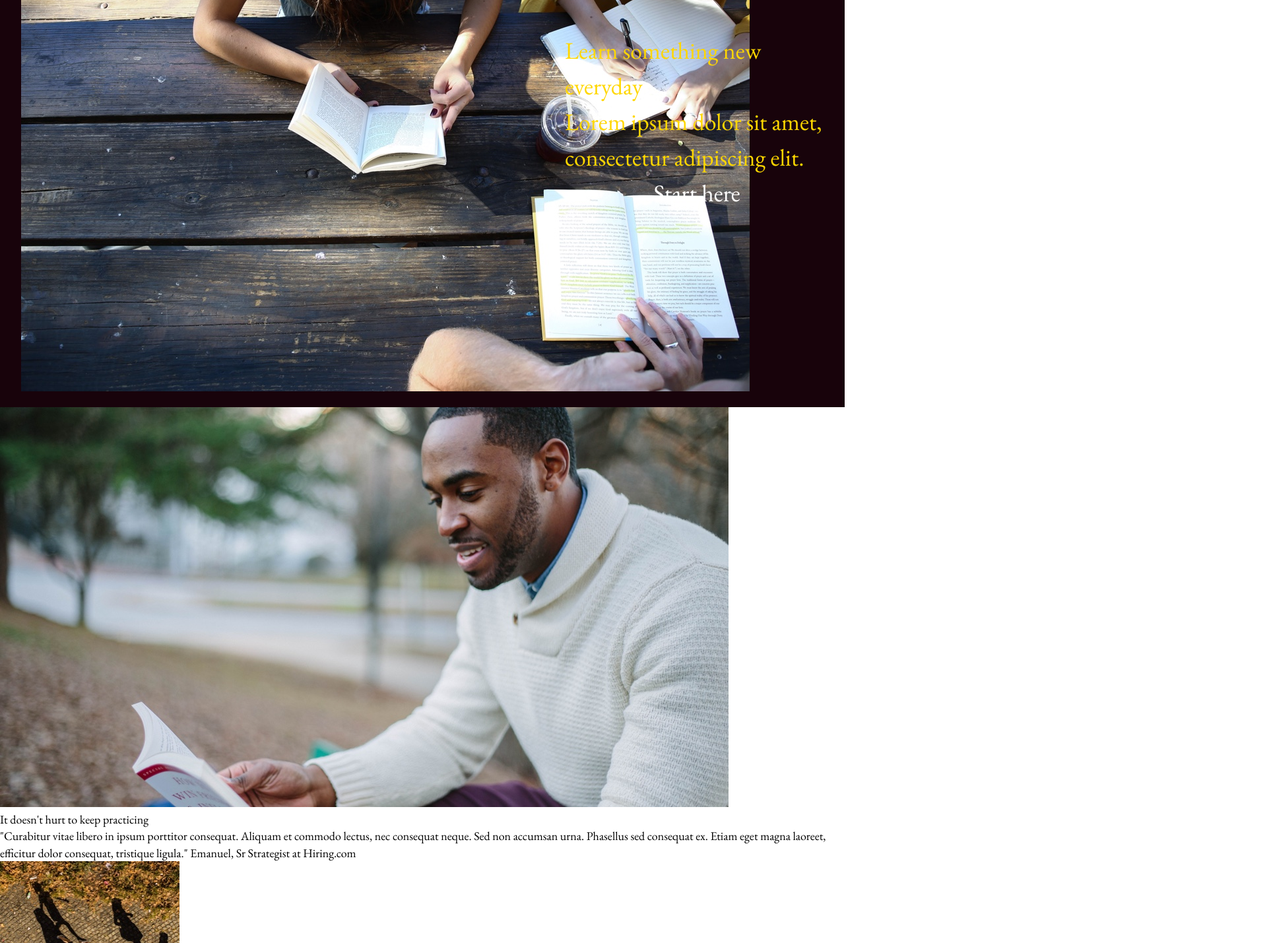
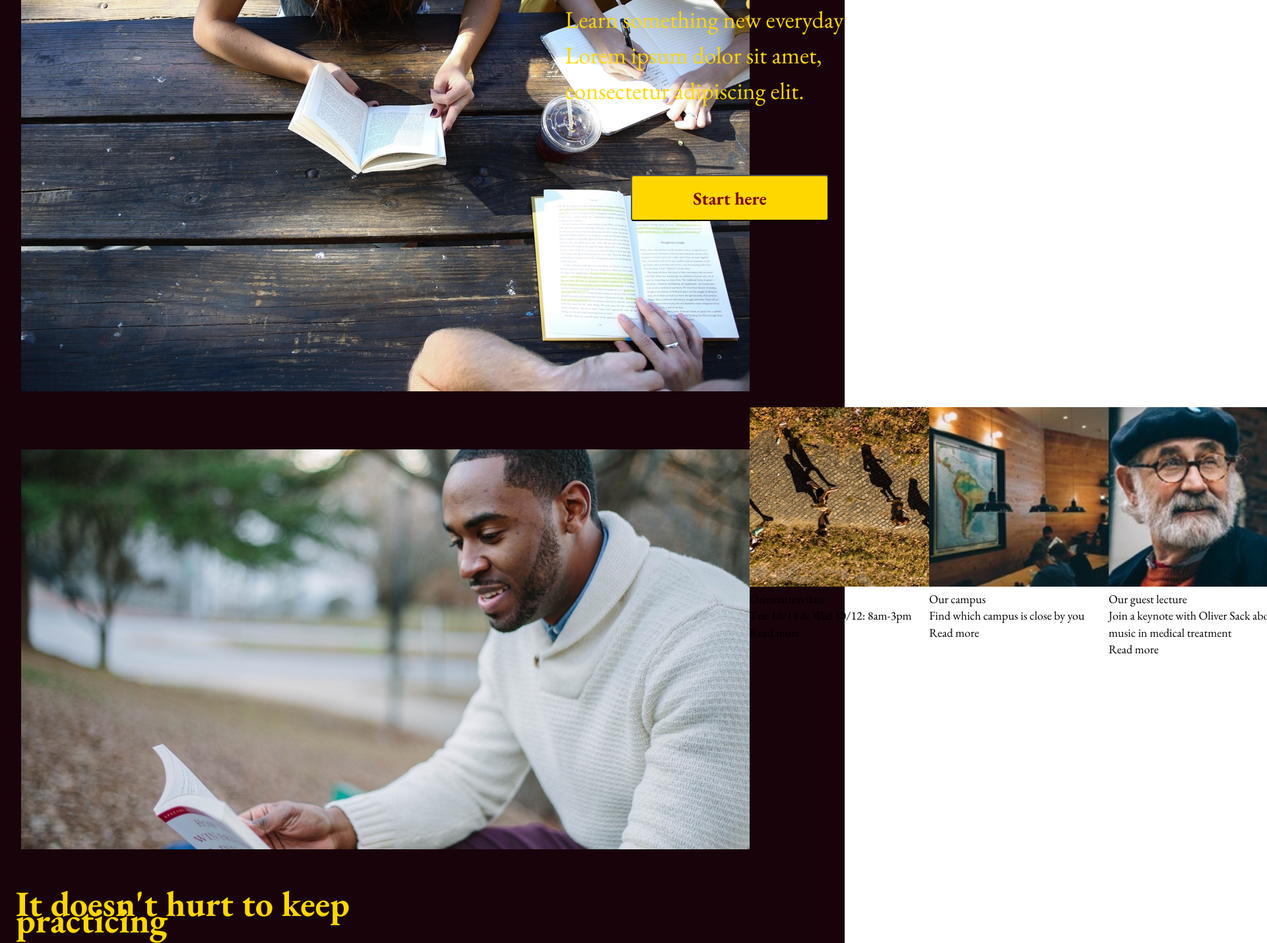
Before and after one commit to Parbles/ColmarAcademy, a plain HTML site: page index.html in a window 1280 px wide. Shown: the part 351-1780 px from the top of the page at 66% size, 1920 px wide, since content can reach past the window. Drawn offline with nearby package versions, Linux system fonts and the light colour scheme.

Commit message:
Second Image

```diff
--- a/index.html
+++ b/index.html
@@ -35,7 +35,7 @@
     <div class="Learn-Something">
       <h1>Learn something new everyday</h1>
       <p>Lorem ipsum dolor sit amet, consectetur adipiscing elit.</p>
-  <a class="Start-here" href="#">Start here</a>
+  <button class="Start-here" href="#" role="button">Start here</button>
   </div>
 </div>
 
@@ -46,13 +46,11 @@
     <img src="./Resources/information-main.jpg" alt="Man Reading">
     <div class="Keep-Practicing">
       <h1>It doesn't hurt to keep practicing</h1>
-    </div>
-    <div class="Quote">
-      <p>"Curabitur vitae libero in ipsum porttitor consequat. Aliquam et commodo lectus, nec consequat neque.
+  </div>
+      <p id="Quote">"Curabitur vitae libero in ipsum porttitor consequat. Aliquam et commodo lectus, nec consequat neque.
         Sed non accumsan urna. Phasellus sed consequat ex. Etiam eget magna laoreet, efficitur dolor consequat,
-        tristique ligula."
-      Emanuel, Sr Strategist at Hiring.com</p>
-    </div>
+        tristique ligula."</p>
+      <p id="Emanuel">Emanuel, Sr Strategist at Hiring.com</p>
     </div>
     <div class="Orientation-Info">
       <div class="Orientation-Image">
--- a/style.css
+++ b/style.css
@@ -59,12 +59,12 @@ nav li{
 
 .Banner-Image {
   width: 60%;
-  display: inline-flex;
+  display: flex;
   margin: 24px 32px;
 }
 
 .Learn-Something {
-  display: flex;
+  display: inline-block;
   padding-right: 24px;
   padding-left: 24px;
   text-align: left;
@@ -74,10 +74,76 @@ nav li{
   font-size: 2rem;
   max-width: 40%;
   line-height: 3rem;
+  margin-top: 250px;
 }
 
 .Start-here{
-  display: inline-flex;
+  display: block;
   justify-content: center;
-  color: white;
+  color: maroon;
+  font-size: 1.5rem;
+  font-family: 'EB Garamond', serif;
+  font-weight: bold;
 }
+
+button {
+  top: 0;
+  bottom: 0;
+  left: 0;
+  right: 0;
+  display: block;
+  overflow: hidden;
+  margin: 100px;
+  width: 300px;
+  height: 70px;
+  background-color: gold;
+  padding-top: 8px;
+  padding-bottom: 8px;
+  justify-content: center;
+  border-radius: 4px;
+}
+
+/*Orientation*/
+
+.Container{
+  display: flex;
+  width: 100%;
+  background-color: rgba(23.9, 3.1, 11, 10.25);
+}
+
+.Keep-Practicing {
+  font-size: 3rem;
+  font-weight: bold;
+  color: gold;
+  background-color: rgba(23.9, 3.1, 11, 10.25);
+  margin-left: 24px;
+  margin-bottom: 32px;
+  text-align: left;
+  width: 60%;
+  margin-top: 32px;
+}
+
+#Quote {
+  font-size: 2rem;
+  color: gold;
+  line-height: 3rem;
+  width: 60%;
+}
+
+#Emanuel{
+  font-size: 1.5rem;
+  color: gold;
+  margin-top: 32px;
+  margin-bottom: 32px;
+  margin-left: 24px;
+  text-align: left;
+  width:60%;
+}
+
+
+.Reading-Image img,
+#Quote{
+  padding-top: 64px;
+  padding-bottom: 32px;
+  margin-left: 32px;
+}
```
